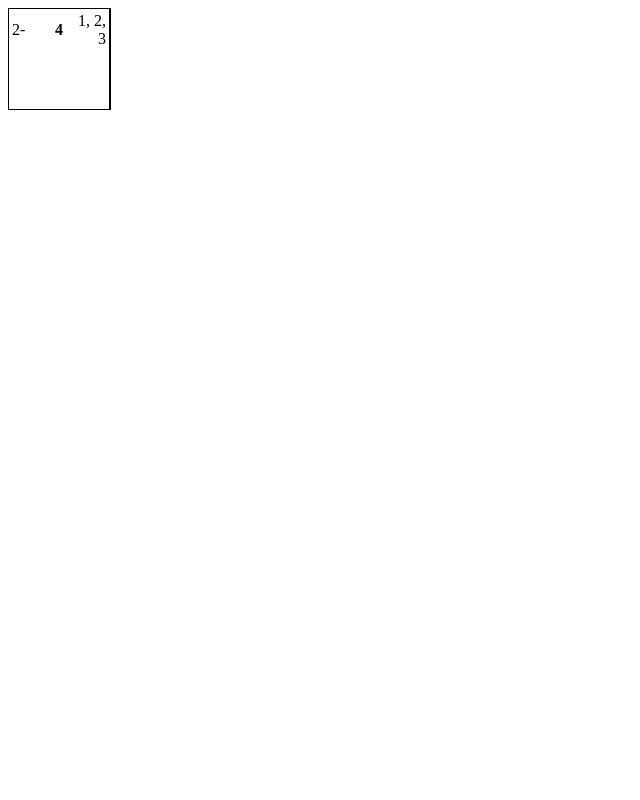
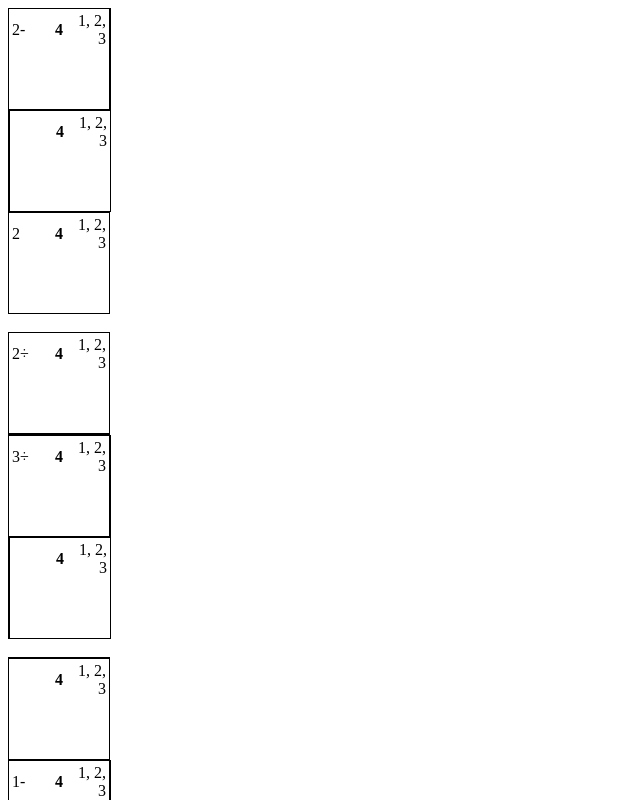
Before and after one commit to sburba/laduradura, a React app: page / in a window 1280 px wide. Shown: the top 800 px of the page, without its empty margins (0-640 px from the left). Built offline with nearby package versions, Linux system fonts and the light colour scheme; the HTML template or start-up script is replaced by a standard one.

Commit message:
Render a bunch of boxes!

```diff
--- a/src/components/Box.jsx
+++ b/src/components/Box.jsx
@@ -7,16 +7,16 @@ export default class Box extends React.Component {
         var closedStyle = '2px solid black';
 
         var boxStyle = {
-            borderLeft: this.props.state.walls.left ? openStyle : closedStyle,
-            borderRight: this.props.state.walls.right ? openStyle : closedStyle,
-            borderTop: this.props.state.walls.top ? openStyle : closedStyle,
-            borderBottom: this.props.state.walls.down ? openStyle : closedStyle,
+            borderLeft: this.props.walls.left ? openStyle : closedStyle,
+            borderRight: this.props.walls.right ? openStyle : closedStyle,
+            borderTop: this.props.walls.top ? openStyle : closedStyle,
+            borderBottom: this.props.walls.down ? openStyle : closedStyle,
             width: '100px',
             height: '100px'
         };
 
         var annotationStyle = {
-            textAlign: 'right',
+            textAlign: 'right'
         };
 
         var valueStyle = {
@@ -29,21 +29,20 @@ export default class Box extends React.Component {
         };
 
         var labelStyle = {
-            textAlign: 'left',
+            textAlign: 'left'
         };
 
         var values = ['1', '2', '3'];
 
-        // <div style = {valueStyle}> {this.props.state.value} </div>
-        // <div style = {annotationStyle}> {this.props.state.values} </div>
+        // <div style = {valueStyle}> {this.props.value} </div>
+        // <div style = {annotationStyle}> {this.props.values} </div>
 
-        console.log(this.props.state);
         return  <div style={boxStyle}>
                     <table>
                         <tbody>
                             <tr width="100%">
                                 <td width="33%" height="100%">
-                                    <div style = {labelStyle}> {this.props.state.label}</div>
+                                    <div style = {labelStyle}> {this.props.label}</div>
                                 </td>
 
                                 <td width="33%" height="100%">
--- a/src/index.jsx
+++ b/src/index.jsx
@@ -3,14 +3,9 @@ import ReactDOM from 'react-dom';
 import Box from './components/Box';
 import state from '../samples/simple-3.rendering';
 
-var openBorders = {
-    left: false,
-    right: false,
-    top: true,
-    bottom: true
-};
-
 ReactDOM.render(
-    <Box state={state.cells[0][0]}/>,
+    <div>
+        {state.cells.map((row) => row.map((cell) => <Box {...cell}/>).concat(<br/>))}
+    </div>,
     document.getElementById('app')
 );
```
